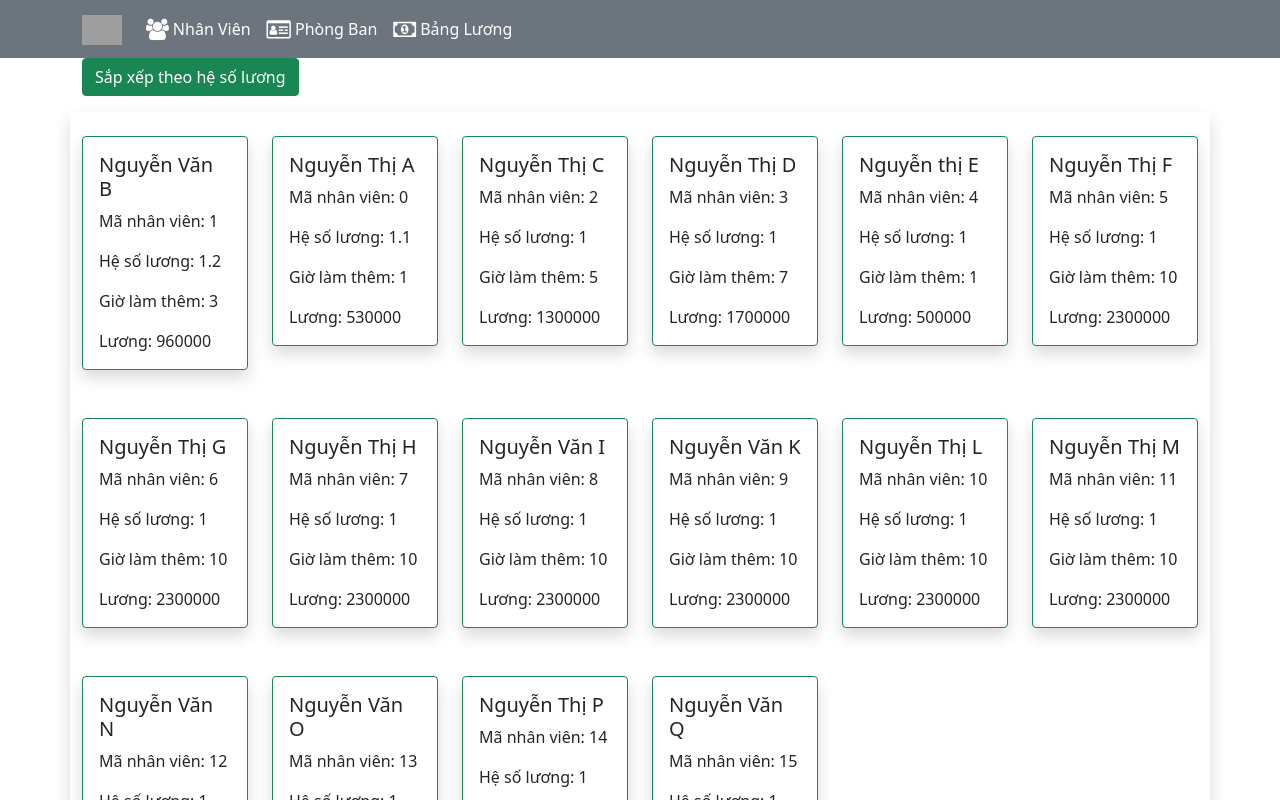
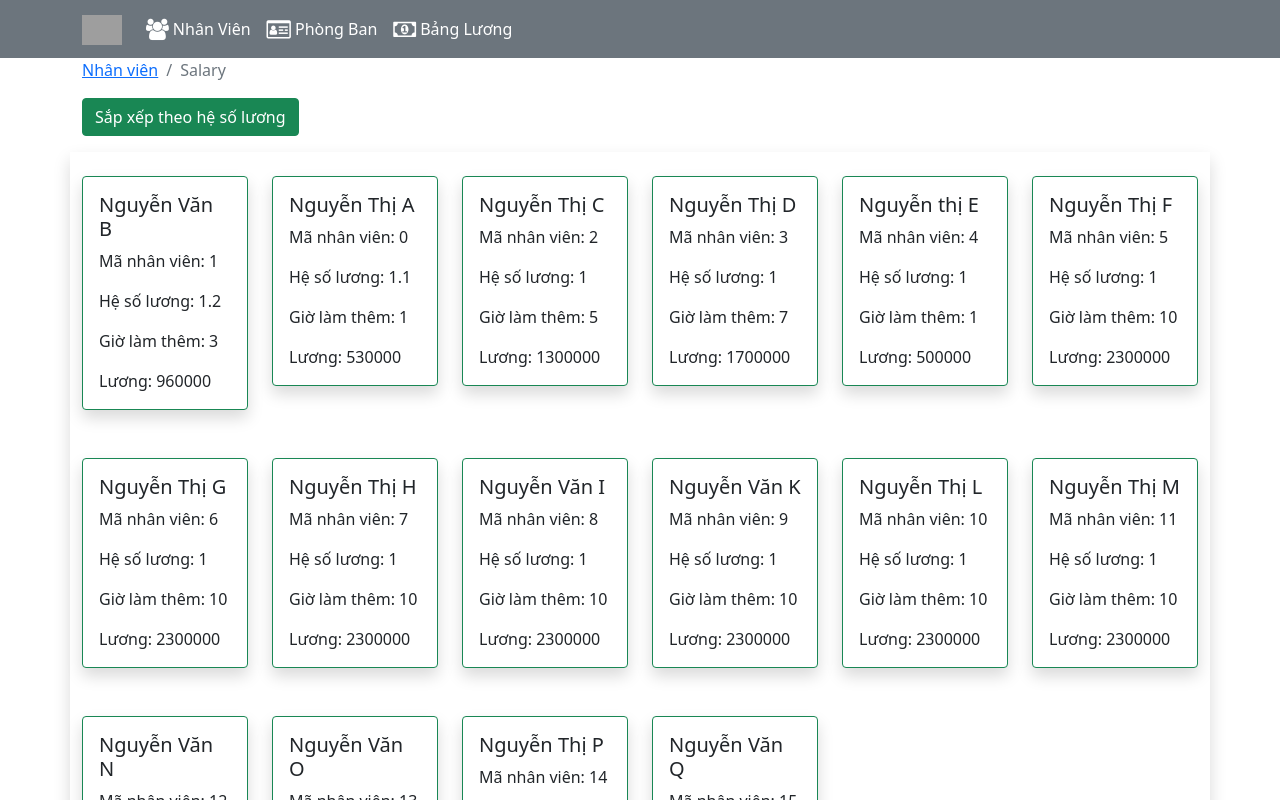
Before and after one commit to MarcellNT/FUNIXReactJSASM, a React (Create React App) app: page /salary in a window 1280 px wide. Shown: the top 800 px of the page. Built offline with nearby package versions, Linux system fonts and the light colour scheme; grey boxes are pictures that could not be loaded.

Commit message:
Edit SalaryComponent

```diff
--- a/src/component/SalaryComponent.js
+++ b/src/component/SalaryComponent.js
@@ -1,4 +1,6 @@
 import React, { useState } from "react";
+import { Breadcrumb, BreadcrumbItem } from "reactstrap";
+import { Link } from "react-router-dom";
 //  gán giá trị vì không nên truyền trực tiếp giá trị fix
 const basicSalary = 300000;
 const overTimeSalary = 200000;
@@ -37,6 +39,12 @@ const Salary = (props) => {
         })
     return (
         <div className="container">
+                <Breadcrumb>
+                    <BreadcrumbItem>
+                        <Link to="/staff" className="text-decoration-non">Nhân viên</Link>
+                    </BreadcrumbItem>
+                    <BreadcrumbItem active>Salary</BreadcrumbItem>
+                </Breadcrumb>
             <button
                 className="btn btn-success"
                 // Khi click vào thì set lại lương từ cao xuống thấp hoặc ngược lại
```
